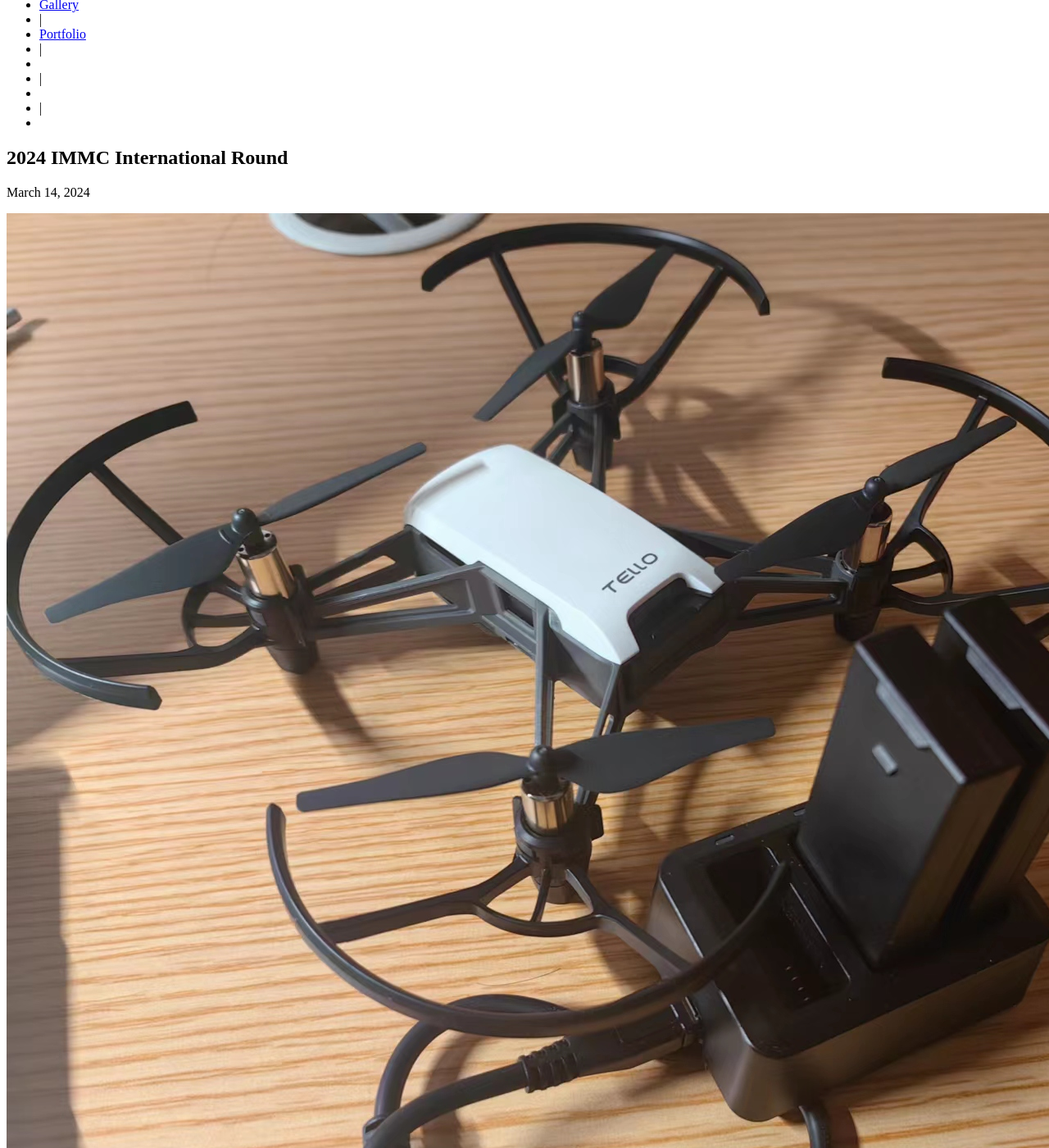
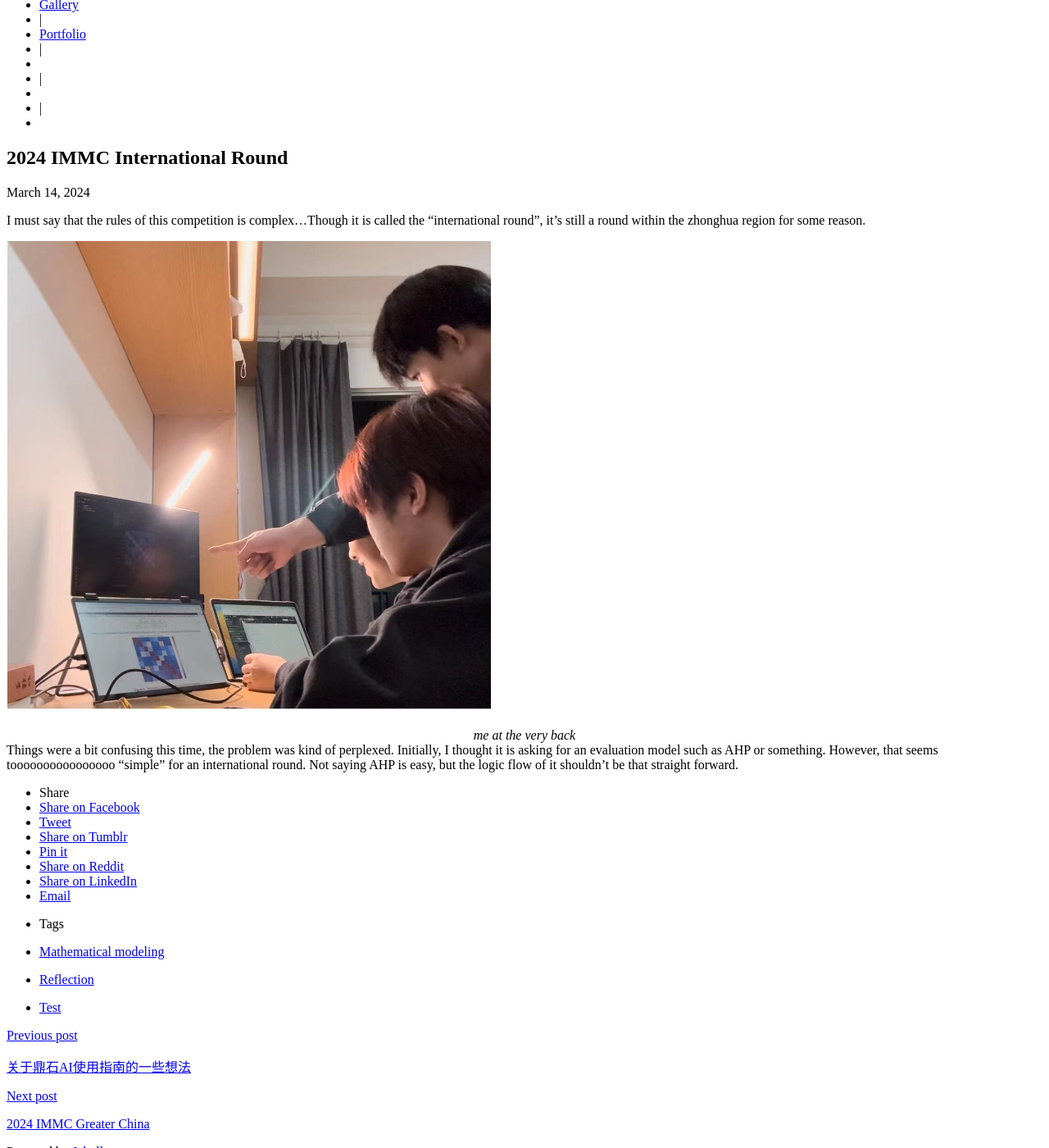
Before and after one commit to JeremyZXi/jeremyzxi.github.io, a Jekyll site: the page built from _posts/2024-3-14-IMMC-international-round.md, in a window 1280 px wide and 1400 px high, scrolled down 593 px. Shown: the whole window at 82% size. Built offline with Jekyll 4.4.1, drawn with Linux system fonts in a browser that asks for light colours; comment, search, counter and statistics services are not loaded.

Commit message:
intl round

```diff
--- a/_posts/2024-3-14-IMMC-international-round.md
+++ b/_posts/2024-3-14-IMMC-international-round.md
@@ -5,5 +5,10 @@
 tags: [Test, Mathematical modeling, Reflection]
 excerpt_separator: <!--more-->
 ---
-![meAndMyTeammate]({{ "assets/img/portfolio/MyTello.jpg" | relative_url}})
-*me at the very back*
+I must say that the rules of this competition is complex...Though it is called the "international round", it's still a round within the zhonghua region for some reason.
+<!--more-->
+
+![meAtBack]({{ "assets/img/pexels/IMMC2.png" | relative_url}})
+
+*<center>me at the very back</center>*
+Things were a bit confusing this time, the problem was kind of perplexed. Initially, I thought it is asking for an evaluation model such as AHP or something. However, that seems toooooooooooooooo "simple" for an international round. Not saying AHP is easy, but the logic flow of it shouldn't be that straight forward.
```
